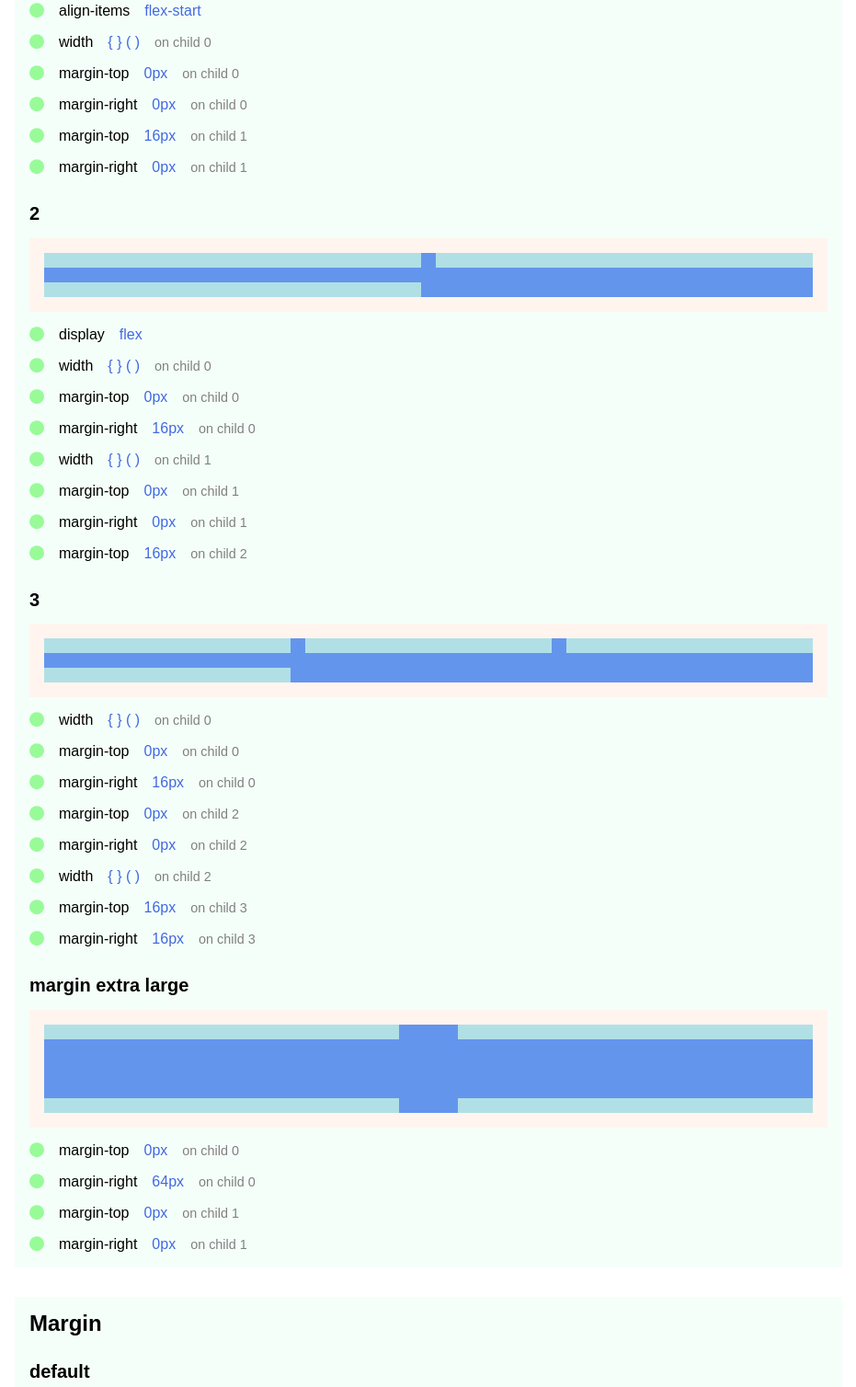
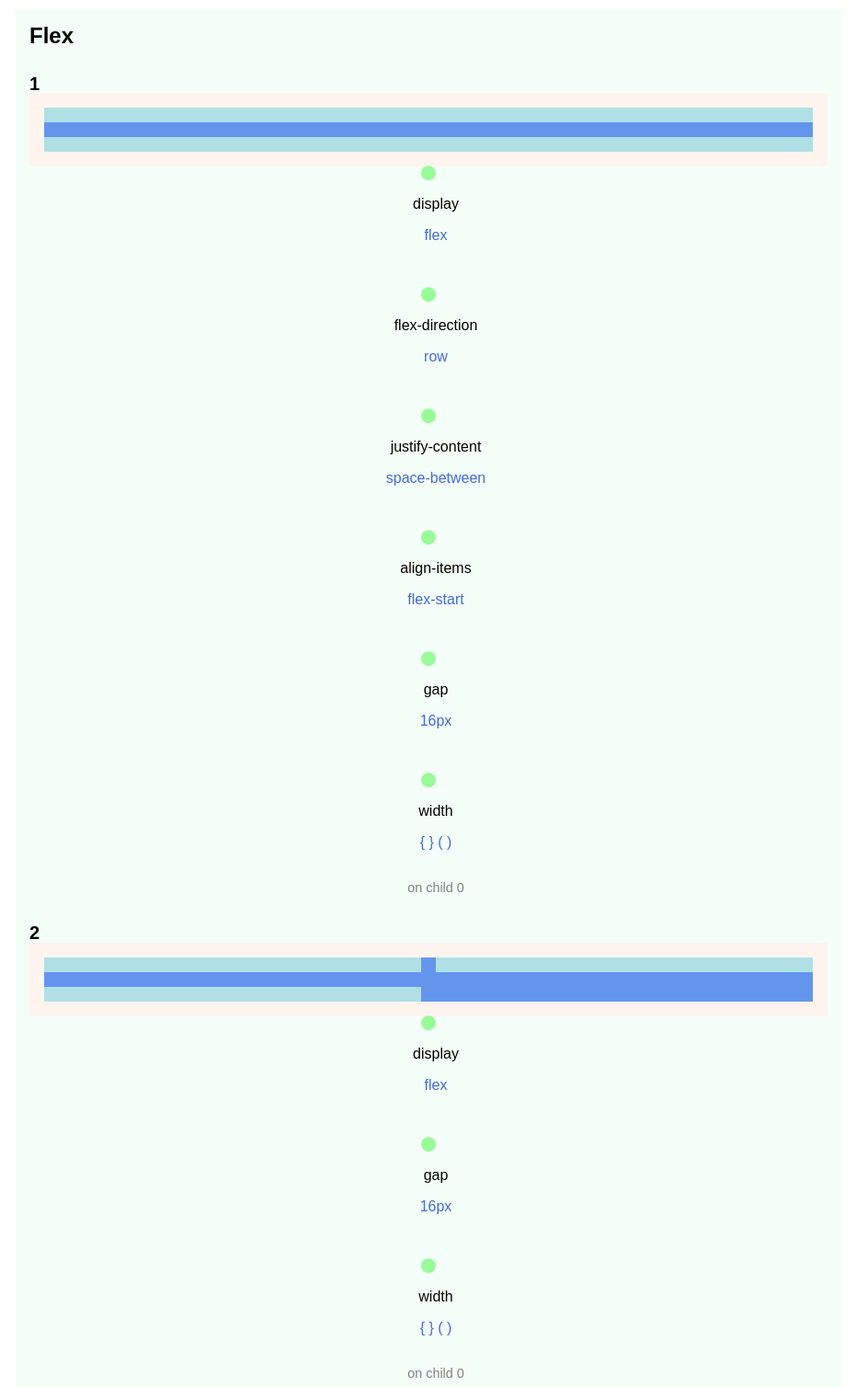
Before and after one commit to t-ski/flecss, a website: page test/test.html in a window 1280 px wide. Shown: the part 889-2397 px from the top of the page at 92% size, without its empty margins (174-1105 px from the left). Drawn offline with nearby package versions, Linux system fonts and the light colour scheme; files that its build step writes are made by us from their sources.

Commit message:
Replace flex gap polyfill by baseline gap property

```diff
--- a/package.json
+++ b/package.json
@@ -26,7 +26,7 @@
     "build": "node --no-deprecation ./build.js ./src/flecss.scss ./dist/flecss.css --standalone",
     "build:watch": "npm run build -- --watch",
     "test": "node ./test/test.js",
-    "test:view": "open ./test/test.html"
+    "test:view": "npm run build && open ./test/test.html"
   },
   "dependencies": {
     "clean-css": "^5.3.3",
--- a/src/_class.scss
+++ b/src/_class.scss
@@ -27,7 +27,3 @@
         @content;
     }
 }
-
-@mixin class-reuse($name) {
-    @extend .#{$name};
-}
--- a/src/_reset.scss
+++ b/src/_reset.scss
@@ -13,6 +13,14 @@ body {
     margin: 0;
 }
 
+h1, h2, h3, h4, h5, h6,
+p,
+blockquote,
+table,
+ul, ol {
+    margin: 0;
+}
+
 a {
     text-decoration: none;
 }
--- a/src/classes/_f_flex.scss
+++ b/src/classes/_f_flex.scss
@@ -1,21 +1,7 @@
 @mixin flex_partition($n) {
     @include class-member($n) {
-        flex-wrap: wrap;
-        flex-direction: row;
-
         & > * {
-            margin-top: var(--flex_margin);
             width: calc((100% / #{$n}) - (var(--flex_margin) * (#{$n} - 1) / #{$n}));
-
-            &:not(:nth-of-type(#{$n}n)) {
-                margin-right: var(--flex_margin);
-            }
-
-            @for $i from 1 through $n {
-                &:nth-of-type(#{$i}) {
-                    margin-top: 0;
-                }
-            }
         }
     }
 }
@@ -24,8 +10,10 @@
 @include class-core("flex", "f") {
     display: flex;
     flex-direction: row;
+    flex-wrap: wrap;
     justify-content: space-between;
     align-items: flex-start;
+    gap: var(--flex_margin);
     width: 100%;
 
     // TODO: Responsive
--- a/src/elements/_block.scss
+++ b/src/elements/_block.scss
@@ -14,33 +14,11 @@ body, main {
 
 main {
     flex: 1 0 0;
-}
 
-@mixin block_content-elements {
-    h1, h2, h3, h4, h5, h6,
-    p,
-    blockquote,
-    table,
-    ul, ol {
-        @content;
+    div {
+        display: flex;
+        flex-direction: column;
+        align-items: flex-start;
+        gap: var(--space);
     }
 }
-
-@include block_content-elements {
-    &, & ~ div {
-        margin-top: 0;
-        margin-bottom: var(--space);
-
-        &:last-child {
-            margin-bottom: 0
-        }
-    }
-}
-
-div {
-    & + {
-        @include block_content-elements {
-            margin-bottom: var(--space);
-        }
-    }
-}
--- a/test/test.html
+++ b/test/test.html
@@ -79,12 +79,9 @@
                     test("flex-direction", "row");
                     test("justify-content", "space-between");
                     test("align-items", "flex-start");
+                    test("gap", M_PX);
                     flexW = document.querySelector("section").clientWidth * 0.9;
                     test("width", (actual) => parseInt(actual) > flexW, 0);
-                    test("margin-top", ZERO_PX, 0);
-                    test("margin-right", ZERO_PX, 0);
-                    test("margin-top", M_PX, 1);
-                    test("margin-right", ZERO_PX, 1);
                 </script>
 
                 <div test="2">
@@ -96,14 +93,10 @@
                 </div>
                 <script>
                     test("display", "flex");
+                    test("gap", M_PX);
                     flexW = document.querySelector("section").clientWidth * 0.45;
                     test("width", (actual) => parseInt(actual) > flexW, 0);
-                    test("margin-top", ZERO_PX, 0);
-                    test("margin-right", M_PX, 0);
                     test("width", (actual) => parseInt(actual) > flexW, 1);
-                    test("margin-top", ZERO_PX, 1);
-                    test("margin-right", ZERO_PX, 1);
-                    test("margin-top", M_PX, 2);
                 </script>
 
                 <div test="3">
@@ -116,14 +109,9 @@
                 </div>
                 <script>
                     flexW = document.querySelector("section").clientWidth * 0.275;
+                    test("gap", M_PX);
                     test("width", (actual) => parseInt(actual) > flexW, 0);
-                    test("margin-top", ZERO_PX, 0);
-                    test("margin-right", M_PX, 0);
-                    test("margin-top", ZERO_PX, 2);
-                    test("margin-right", ZERO_PX, 2);
                     test("width", (actual) => parseInt(actual) > flexW, 2);
-                    test("margin-top", M_PX, 3);
-                    test("margin-right", M_PX, 3);
                 </script>
 
                 <div test="margin extra large">
@@ -135,10 +123,7 @@
                     </div>
                 </div>
                 <script>
-                    test("margin-top", ZERO_PX, 0);
-                    test("margin-right", XL_PX, 0);
-                    test("margin-top", ZERO_PX, 1);
-                    test("margin-right", ZERO_PX, 1);
+                    test("gap", XL_PX);
                 </script>
             </section>
 
@@ -316,7 +301,7 @@
                     <div class="viewport_large"></div>
                 </div>
                 <script>
-                    test("display", "block");
+                    test("display", "flex");
                 </script>
 
                 <div test="not large">
```
Also changed, not shown: README.md, 2 other files.
